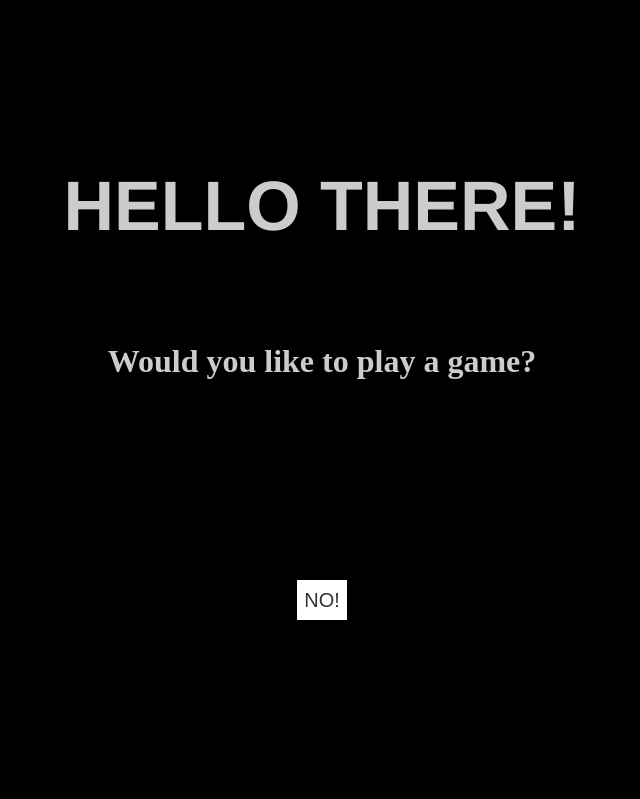
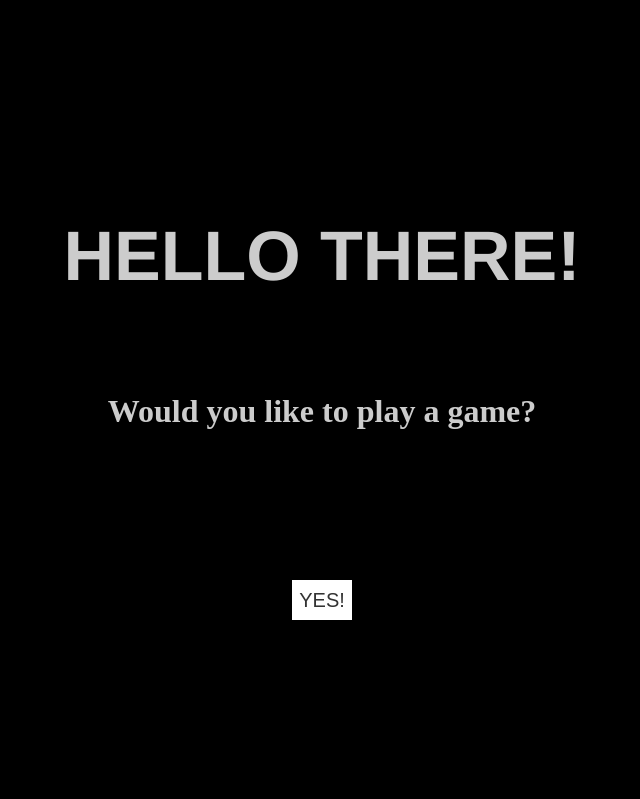
Before and after one commit to crystals80/dart449, a plain HTML site: page exercises/class3/exercise-1.html in a window 1280 px wide. Shown: the top 799 px of the page, without its empty margins (318-958 px from the left). Drawn offline with Linux system fonts and the light colour scheme.

Commit message:
Edited overlay content and buttons

```diff
--- a/exercises/class3/css/menu.css
+++ b/exercises/class3/css/menu.css
@@ -21,7 +21,7 @@
   width: 100%;
   position: fixed;
   z-index: 11;
-  padding: 5em;
+  padding: 0 5em 0 5em;
   top: 0;
   right: 0;
   background-color: rgba(0, 0, 0);
@@ -62,6 +62,7 @@
   font-family: gotham, helvetica, sans-serif;
   width: 100%;
   margin-bottom: 1em;
+  padding-top: 2em;
   transition: all 0.5s;
 }
 
@@ -84,7 +85,7 @@
   outline: none;
   border: none;
   font-size: 20px;
-  width: 50px;
+  width: 60px;
   height: 40px;
   color: #333;
   text-decoration: none;
--- a/exercises/class3/exercise-1.html
+++ b/exercises/class3/exercise-1.html
@@ -1,5 +1,5 @@
 <!DOCTYPE html>
-<html lang="en">
+<html lang="en" class="overflow">
 
   <head>
     <meta charset="UTF-8">
@@ -11,14 +11,14 @@
   </head>
 
   <body>
-    <button id="openMenu">YES!</button>
+    <button id="openMenu">GO BACK</button>
 
     <nav id="myNav" class="overlay">
       <div class="overlay-content">
         <h1>Hello there!</h1>
         <h2>Would you like to play a game?</h2>
       </div>
-      <button id="closeMenu" class="closebtn">NO!</button>
+      <button id="closeMenu" class="closebtn">YES!</button>
     </nav>
 
     <section>
```
